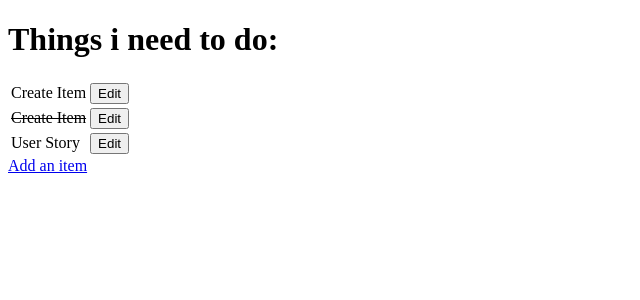
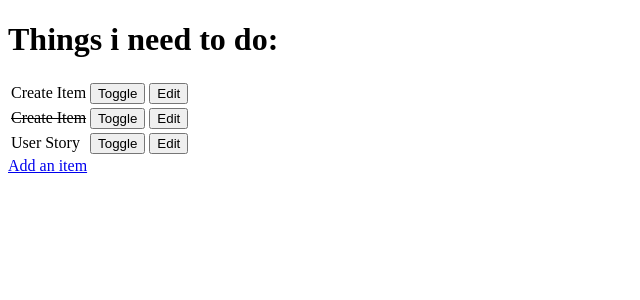
Before and after one commit to Mattias-b-Pettersson/hello-django, a Django app: page / in a window 1280 px wide. Shown: the top 300 px of the page, without its empty margins (0-640 px from the left). Run offline with Django 3.2, Linux system fonts and the light colour scheme; data comes from the database, SQL or seed files in the repository; both versions use the stored data as it was after the commit.

Commit message:
add toggle for done

```diff
--- a/django_todo/urls.py
+++ b/django_todo/urls.py
@@ -15,11 +15,12 @@ Including another URLconf
 """
 from django.contrib import admin
 from django.urls import path
-from todo.views import get_todo_list, add_item, edit_item
+from todo import views
 
 urlpatterns = [
     path("admin/", admin.site.urls),
-    path("", get_todo_list, name="get_todo_list"),
-    path("add", add_item, name="add"),
-    path("edit/<item_id>", edit_item, name="edit")
+    path("", views.get_todo_list, name="get_todo_list"),
+    path("add", views.add_item, name="add"),
+    path("edit/<item_id>", views.edit_item, name="edit"),
+    path("toggle/<item_id>", views.toggle_item, name="toggle")
 ]
--- a/todo/templates/todo/todo_list.html
+++ b/todo/templates/todo/todo_list.html
@@ -18,6 +18,9 @@
                     <td>{{ item.name }}</td>
                 {% endif %}
                 <td>
+                    <a href="/toggle/{{ item.id }}"><button>Toggle</button></a>
+                </td>
+                <td>
                     <a href="/edit/{{ item.id }}"><button>Edit</button></a>
                 </td>
             </tr>
--- a/todo/views.py
+++ b/todo/views.py
@@ -38,3 +38,10 @@ def edit_item(request, item_id):
         "form": form
     }
     return render(request, "todo/edit_item.html", context)
+
+
+def toggle_item(request, item_id):
+    item = get_object_or_404(Item, id=item_id)
+    item.done = not item.done
+    item.save()
+    return redirect("get_todo_list")
```
Also changed, not shown: db.sqlite3.
